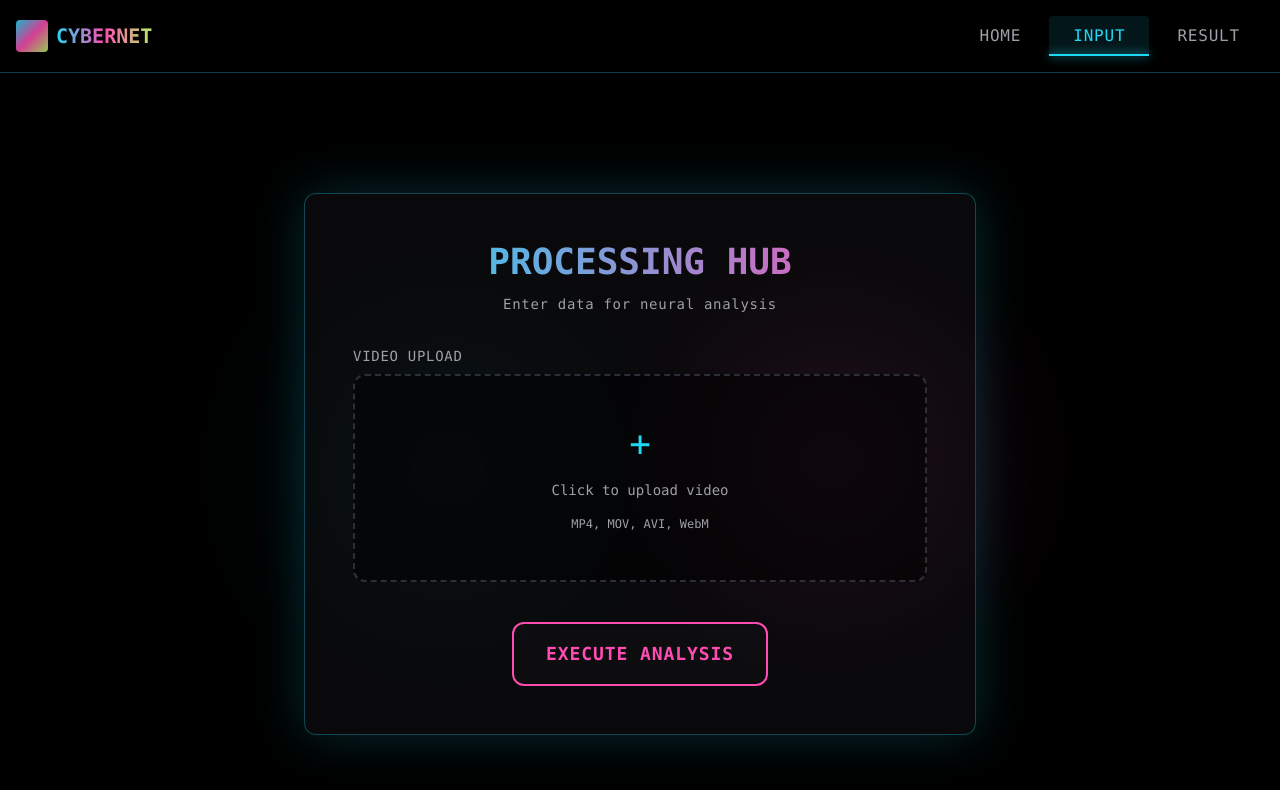
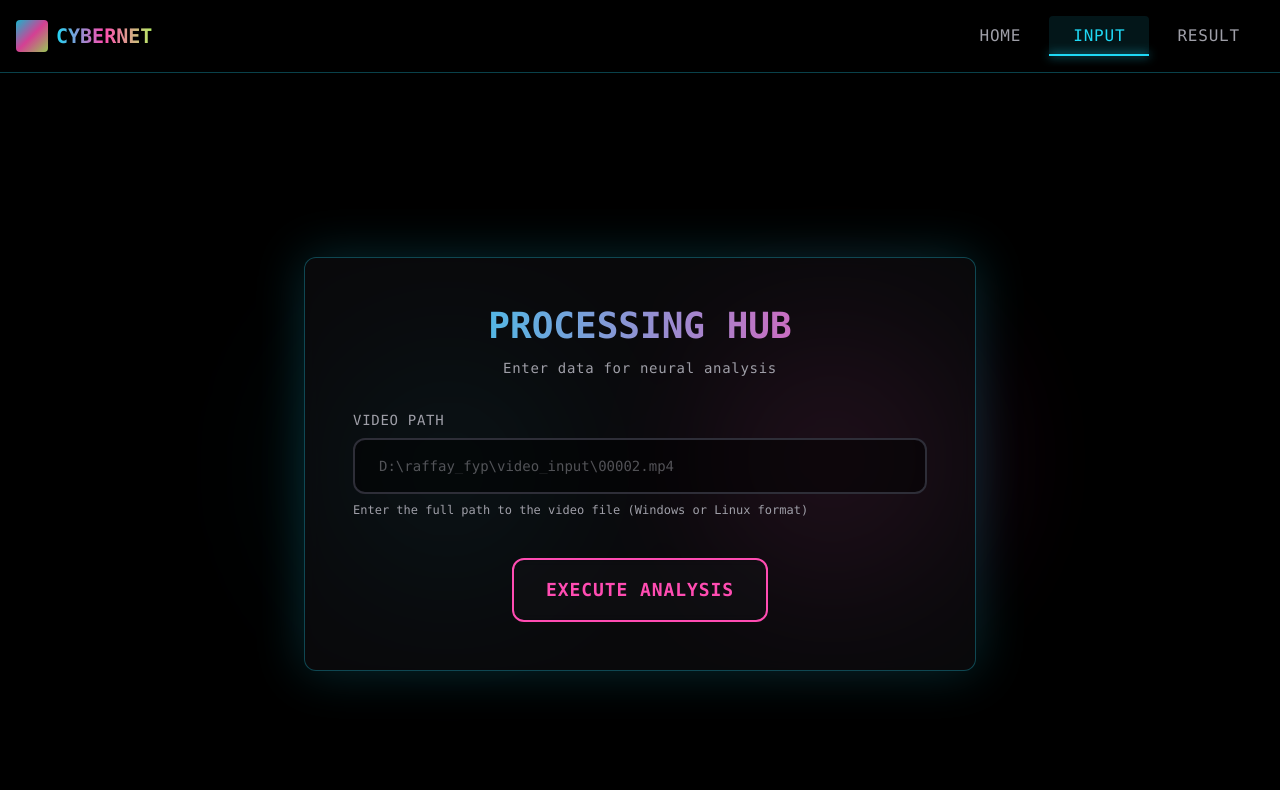
Before and after one commit to sufian-20i-2654/volta-art, a React (Vite) app: page / in a window 1280 px wide. Both pictures are taken after a click on the button "INITIALIZE SYSTEM". Shown: the top 790 px of the page. Built offline with nearby package versions, Linux system fonts and the light colour scheme; the HTML template or start-up script is replaced by a standard one.

Commit message:
Refactor Input component

```diff
--- a/src/views/Input.tsx
+++ b/src/views/Input.tsx
@@ -11,21 +11,17 @@ interface InputProps {
  * Input view - Processing hub with form and mock API integration
  */
 const Input = ({ onNavigate }: InputProps) => {
-  const [videoFile, setVideoFile] = useState<File | null>(null);
+  const [videoPath, setVideoPath] = useState('');
   const [isLoading, setIsLoading] = useState(false);
 
   const handleSubmit = async (e: FormEvent) => {
     e.preventDefault();
 
-    if (!videoFile) return;
+    if (!videoPath.trim()) return;
 
     setIsLoading(true);
 
     try {
-      // Get the file path (note: in browser, we only have the filename, not full path)
-      // For actual file path input, you may need to use a text input instead
-      const videoPath = (videoFile as any).path || videoFile.name;
-
       // Call API with video path
       const result = await mockApi(videoPath);
 
@@ -67,67 +63,44 @@ const Input = ({ onNavigate }: InputProps) => {
 
             {/* Form */}
             <form onSubmit={handleSubmit} className="space-y-6">
-              {/* Video upload field */}
+              {/* Video path input field */}
               <div className="relative">
                 <label
-                  htmlFor="video-upload"
+                  htmlFor="video-path"
                   className="block text-sm font-mono uppercase tracking-wider text-muted-foreground mb-2"
                 >
-                  Video Upload
+                  Video Path
                 </label>
                 <div className="relative">
                   <input
-                    id="video-upload"
-                    type="file"
-                    accept="video/*"
-                    onChange={(e) => setVideoFile(e.target.files?.[0] || null)}
-                    className="hidden"
-                  />
-                  <label
-                    htmlFor="video-upload"
+                    id="video-path"
+                    type="text"
+                    value={videoPath}
+                    onChange={(e) => setVideoPath(e.target.value)}
+                    placeholder="D:\raffay_fyp\video_input\00002.mp4"
                     className="
                       w-full
                       bg-background/50
                       border-2
                       border-border
-                      border-dashed
                       rounded-lg
                       px-6
-                      py-12
+                      py-4
                       text-foreground
                       font-mono
-                      hover:border-primary
-                      hover:shadow-[0_0_20px_hsl(var(--primary)/0.3)]
+                      text-sm
+                      focus:border-primary
+                      focus:shadow-[0_0_20px_hsl(var(--primary)/0.3)]
+                      focus:outline-none
                       transition-all
                       duration-300
-                      cursor-pointer
-                      flex
-                      flex-col
-                      items-center
-                      justify-center
-                      gap-4
+                      placeholder:text-muted-foreground/50
                     "
-                  >
-                    {videoFile ? (
-                      <>
-                        <div className="text-primary text-lg">✓</div>
-                        <div className="text-center">
-                          <div className="text-sm text-foreground">{videoFile.name}</div>
-                          <div className="text-xs text-muted-foreground mt-1">
-                            {(videoFile.size / 1024 / 1024).toFixed(2)} MB
-                          </div>
-                        </div>
-                        <div className="text-xs text-muted-foreground">Click to change</div>
-                      </>
-                    ) : (
-                      <>
-                        <div className="text-primary text-4xl">+</div>
-                        <div className="text-sm text-muted-foreground">Click to upload video</div>
-                        <div className="text-xs text-muted-foreground">MP4, MOV, AVI, WebM</div>
-                      </>
-                    )}
-                  </label>
+                  />
                 </div>
+                <p className="text-xs text-muted-foreground mt-2 font-mono">
+                  Enter the full path to the video file (Windows or Linux format)
+                </p>
               </div>
 
               {/* Submit button */}
@@ -136,7 +109,7 @@ const Input = ({ onNavigate }: InputProps) => {
                   type="submit"
                   variant="pink"
                   size="lg"
-                  disabled={!videoFile}
+                  disabled={!videoPath.trim()}
                 >
                   Execute Analysis
                 </NeonButton>
```
